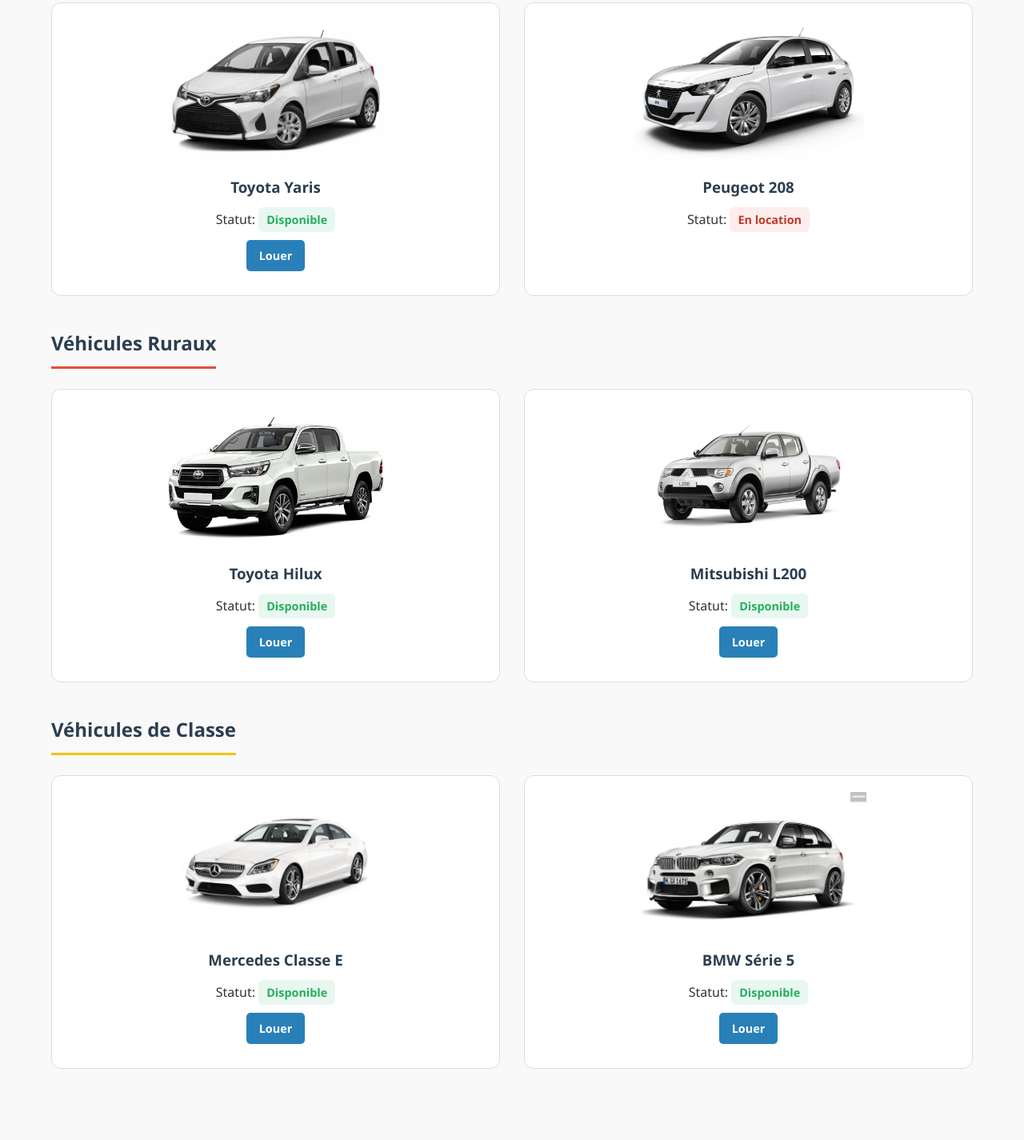
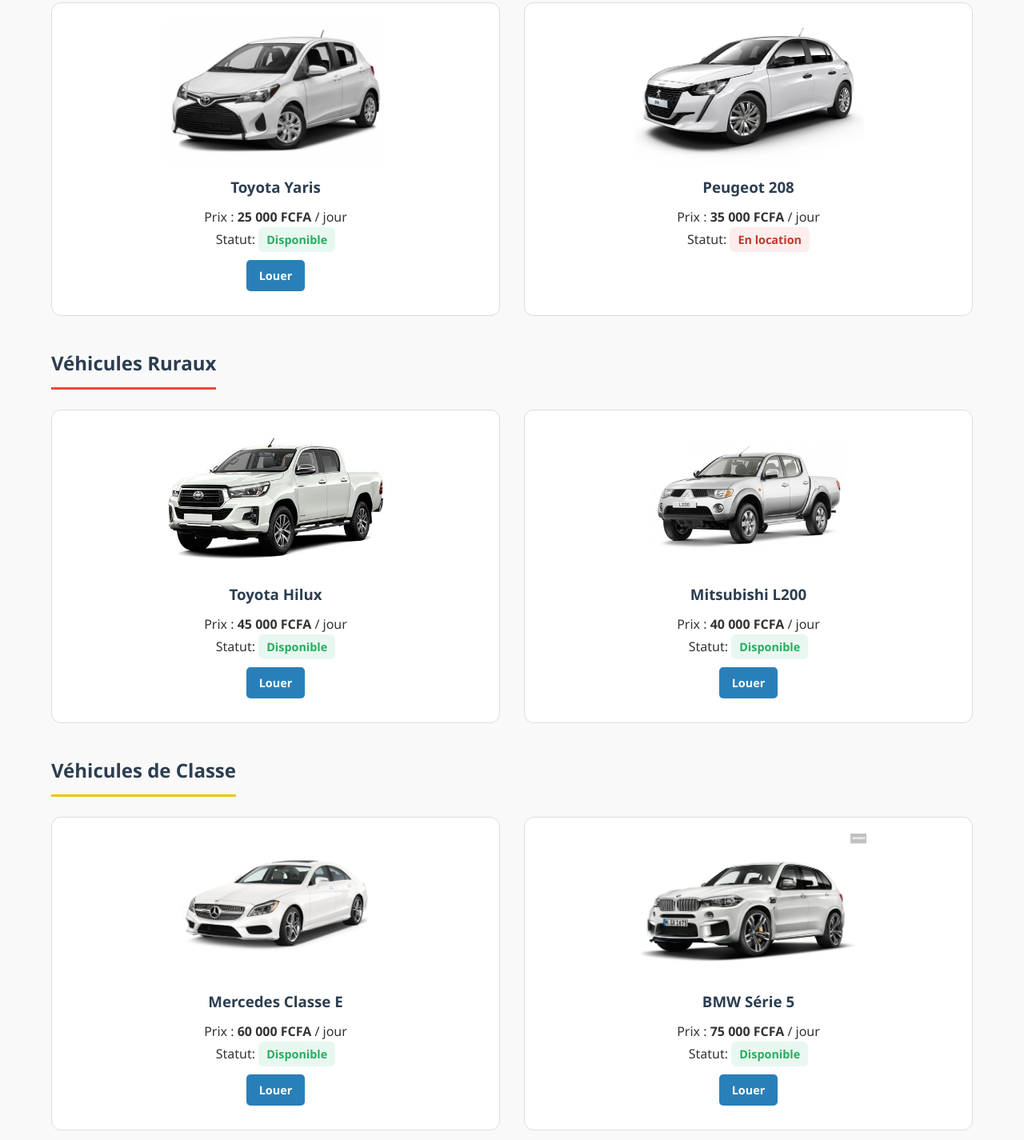
Before and after one commit to plushacker516-star/automobile-vibes, a plain HTML site: page vehicules.html in a window 1280 px wide. Shown: the part 295-1720 px from the top of the page at 80% size. Drawn offline with Linux system fonts and the light colour scheme.

Commit message:
Update vehicules.html

```diff
--- a/vehicules.html
+++ b/vehicules.html
@@ -35,6 +35,9 @@
                     <img src="IMAGE/Toyota Yaris.jpg" alt="Toyota Yaris" class="car-photo">
                     <div class="card-content">
                         <h3>Toyota Yaris</h3>
+                        <div class="tarif">
+        <p>Prix : <strong>25 000 FCFA</strong> / jour</p>
+    </div>
                         <p>Statut: <span class="status available">Disponible</span></p>
                         <a href="inscription.html?voiture=yaris" class="btn">Louer</a>
                     </div>
@@ -44,6 +47,9 @@
                     <img src="IMAGE/Peugeot 208.jpg" alt="Peugeot 208" class="car-photo">
                     <div class="card-content">
                         <h3>Peugeot 208</h3>
+                        <div class="tarif">
+        <p>Prix : <strong>35 000 FCFA</strong> / jour</p>
+    </div>
                         <p>Statut: <span class="status booked">En location</span></p>
                     </div>
                 </article>
@@ -59,6 +65,9 @@
                     <img src="IMAGE/Toyota Hilux.jpg" alt="Toyota Hilux" class="car-photo">
                     <div class="card-content">
                         <h3>Toyota Hilux</h3>
+                        <div class="tarif">
+        <p>Prix : <strong>45 000 FCFA</strong> / jour</p>
+    </div>
                         <p>Statut: <span class="status available">Disponible</span></p>
                         <a href="inscription.html?voiture=hilux" class="btn">Louer</a>
                     </div>
@@ -68,6 +77,9 @@
                     <img src="IMAGE/Mitsubishi L200.jpg" alt="Mitsubishi L200" class="car-photo">
                     <div class="card-content">
                         <h3>Mitsubishi L200</h3>
+                        <div class="tarif">
+        <p>Prix : <strong>40 000 FCFA</strong> / jour</p>
+    </div>
                         <p>Statut: <span class="status available">Disponible</span></p>
                         <a href="inscription.html?voiture=l200" class="btn">Louer</a>
                     </div>
@@ -83,6 +95,9 @@
             <img src="IMAGE/Mercedes Classe E.jpg" alt="Mercedes Classe E" class="car-photo">
             <div class="card-content">
                 <h3>Mercedes Classe E</h3>
+                <div class="tarif">
+        <p>Prix : <strong>60 000 FCFA</strong> / jour</p>
+    </div>
                 <p>Statut: <span class="status available">Disponible</span></p>
               <a href="inscription.html?voiture=mercedes" class="btn">Louer</a>
             </div>
@@ -92,6 +107,9 @@
             <img src="IMAGE/BMW Série 5.jpg" alt="BMW Série 5" class="car-photo">
             <div class="card-content">
                 <h3>BMW Série 5</h3>
+                <div class="tarif">
+        <p>Prix : <strong>75 000 FCFA</strong> / jour</p>
+    </div>
                 <p>Statut: <span class="status available">Disponible</span></p>
                 <a href="inscription.html?voiture=bmw" class="btn">Louer</a>
             </div>
```
